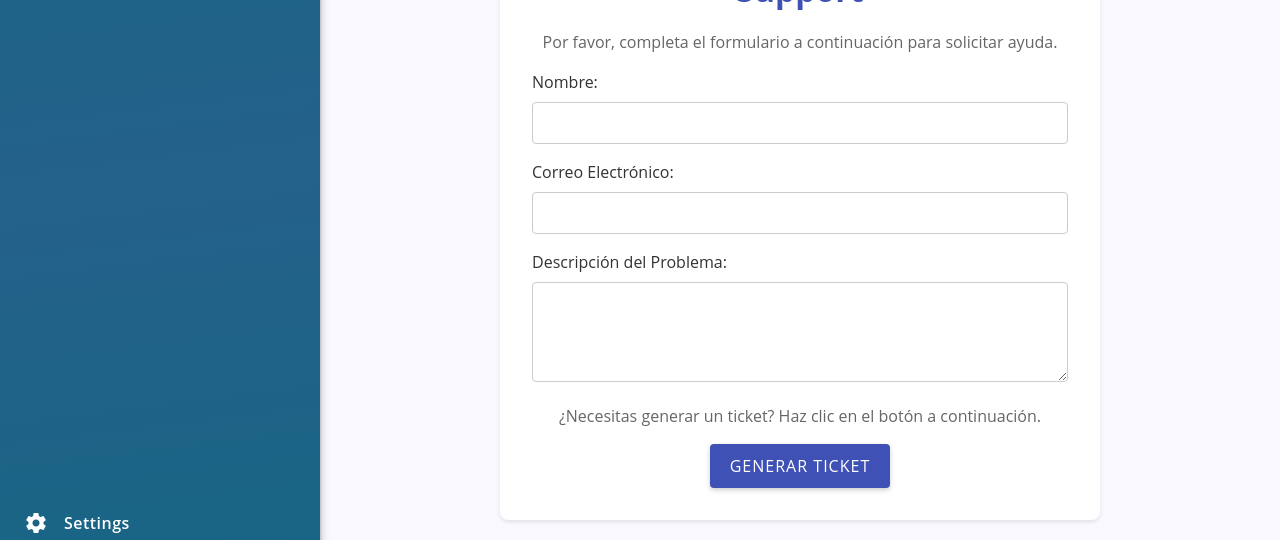
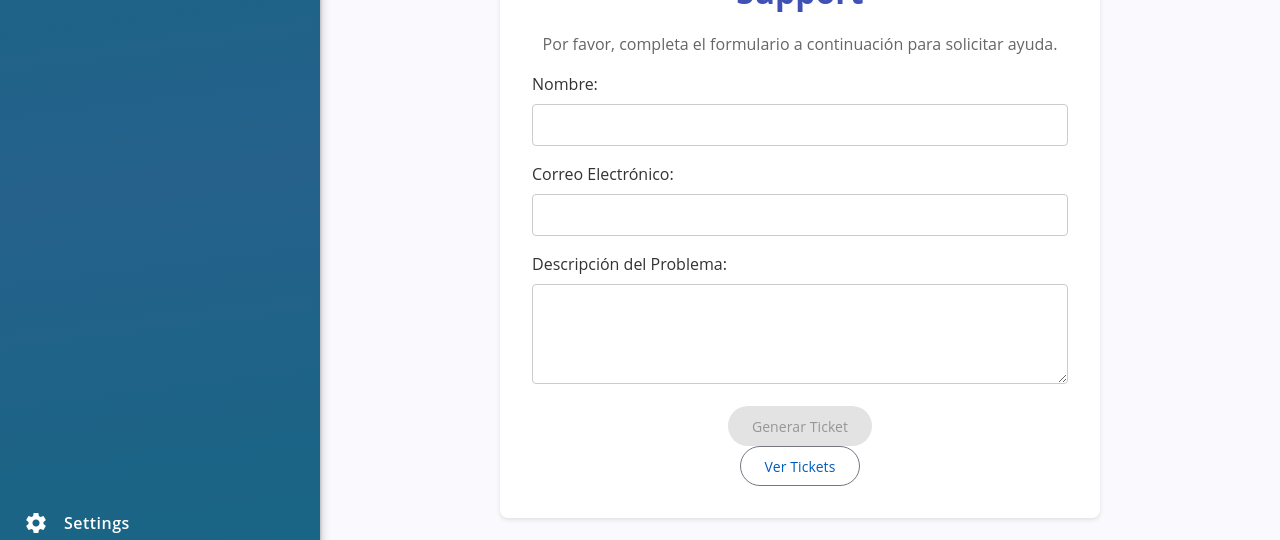
Before and after one commit to SynapSoft-Grupo-3-Fundamentos/Front, an Angular app: page /support in a window 1280 px wide. Shown: the part 197-737 px from the top of the page. Built offline with nearby package versions, Linux system fonts and the light colour scheme.

Commit message:
feat: support request

```diff
--- a/src/app/app.config.ts
+++ b/src/app/app.config.ts
@@ -1,6 +1,6 @@
 import { ApplicationConfig, provideZoneChangeDetection } from '@angular/core';
 import { provideRouter } from '@angular/router';
-import { provideHttpClient } from '@angular/common/http';
+import { provideHttpClient ,  withInterceptorsFromDi} from '@angular/common/http';
 
 import { routes } from './app.routes';
 import { provideAnimationsAsync } from '@angular/platform-browser/animations/async';
@@ -11,5 +11,6 @@ export const appConfig: ApplicationConfig = {
     provideRouter(routes),
     provideAnimationsAsync(),
     provideHttpClient(),
+    provideHttpClient(withInterceptorsFromDi())
   ],
 };
--- a/src/app/support/pages/support-page/support-page.component.html
+++ b/src/app/support/pages/support-page/support-page.component.html
@@ -3,24 +3,46 @@
     <h1>Support</h1>
     <p class="message">Por favor, completa el formulario a continuación para solicitar ayuda.</p>
 
-    <form id="supportForm">
+    <form #supportForm="ngForm" (ngSubmit)="onSubmit()">
       <div class="form-group">
         <label for="name">Nombre:</label>
-        <input type="text" id="name" name="name" required>
+        <input id="name" name="name" required [(ngModel)]="formModel.name" />
       </div>
       <div class="form-group">
         <label for="email">Correo Electrónico:</label>
-        <input type="email" id="email" name="email" required>
+        <input id="email" name="mail" type="email" required [(ngModel)]="formModel.mail" />
       </div>
       <div class="form-group">
         <label for="description">Descripción del Problema:</label>
-        <textarea id="description" name="description" required></textarea>
+        <textarea id="description" name="description" required [(ngModel)]="formModel.description"></textarea>
       </div>
+
+      <button mat-raised-button type="submit" [disabled]="supportForm.invalid || postingTicket">
+        <span *ngIf="!postingTicket">Generar Ticket</span>
+        <mat-progress-spinner *ngIf="postingTicket" mode="indeterminate" diameter="20"></mat-progress-spinner>
+      </button>
     </form>
 
-    <p class="message">¿Necesitas generar un ticket? Haz clic en el botón a continuación.</p>
-    <button class="mat-raised-button" onclick="window.location.href='https://example.com/tickets'">
-      Generar Ticket
-    </button>
+    <div class="actions">
+      <button mat-stroked-button (click)="onLoadTickets()" [disabled]="loadingTickets">
+        <span *ngIf="!loadingTickets">Ver Tickets</span>
+        <mat-progress-spinner *ngIf="loadingTickets" mode="indeterminate" diameter="20"></mat-progress-spinner>
+      </button>
+      <button *ngIf="showTickets" mat-icon-button aria-label="Refrescar tickets" (click)="onLoadTickets()">
+        🔄
+      </button>
+    </div>
+
+    <div *ngIf="showTickets" class="tickets-list">
+      <h2>Tickets Existentes</h2>
+      <div *ngFor="let ticket of tickets" class="ticket-card">
+        <p><strong>ID:</strong> {{ ticket.id }}</p>
+        <p><strong>Nombre:</strong> {{ ticket.name }}</p>
+        <p><strong>Email:</strong> {{ ticket.mail }}</p>
+        <p><strong>Descripción:</strong> {{ ticket.description }}</p>
+        <p><strong>Estado:</strong> {{ ticket.ticketStatus }}</p>
+        <hr />
+      </div>
+    </div>
   </div>
 </div>
--- a/src/app/support/pages/support-page/support-page.component.ts
+++ b/src/app/support/pages/support-page/support-page.component.ts
@@ -1,11 +1,70 @@
 import { Component } from '@angular/core';
+import { CommonModule } from '@angular/common';
+import { FormsModule } from '@angular/forms';
+import { HttpClient } from '@angular/common/http';
+import { provideHttpClient, withInterceptorsFromDi } from '@angular/common/http';
+import { MatButtonModule } from '@angular/material/button';
+import { MatProgressSpinnerModule } from '@angular/material/progress-spinner';
+import { MatSnackBar, MatSnackBarModule } from '@angular/material/snack-bar';
+
+export interface Ticket {
+  id: number;
+  name: string;
+  mail: string;
+  description: string;
+  ticketStatus: 'IN_PROGRESS' | 'RESOLVED' | 'OPEN';
+}
 
 @Component({
-    selector: 'app-support-page',
-    imports: [],
-    templateUrl: './support-page.component.html',
-    styleUrl: './support-page.component.css'
+  selector: 'app-support-page',
+  standalone: true,
+  imports: [CommonModule, FormsModule, MatButtonModule, MatProgressSpinnerModule, MatSnackBarModule],
+  templateUrl: './support-page.component.html',
+  styleUrls: ['./support-page.component.css']
 })
 export class SupportPageComponent {
+  tickets: Ticket[] = [];
+  formModel = { name: '', mail: '', description: '' };
+  loadingTickets = false;
+  postingTicket = false;
+  showTickets = false;
 
+  private readonly API_BASE = 'https://supportmicro-h8ekbwcfh6h0ftbn.canadacentral-01.azurewebsites.net/api/v1';
+
+  constructor(private http: HttpClient, private snackBar: MatSnackBar) {}
+
+  onLoadTickets(): void {
+    this.showTickets = false;
+    this.loadingTickets = true;
+    this.http.get<Ticket[]>(`${this.API_BASE}/tickets`).subscribe({
+      next: data => {
+        this.tickets = data;
+        this.showTickets = true;
+        this.loadingTickets = false;
+      },
+      error: err => {
+        console.error('Error cargando tickets', err);
+        this.loadingTickets = false;
+      }
+    });
+  }
+
+  onSubmit(): void {
+    this.postingTicket = true;
+    const payload = { ...this.formModel };
+    this.http.post<Ticket>(`${this.API_BASE}/tickets`, payload).subscribe({
+      next: () => {
+        this.postingTicket = false;
+        this.snackBar.open('Ticket enviado con éxito', 'Cerrar', { duration: 3000 });
+        this.formModel = { name: '', mail: '', description: '' };
+        if (this.showTickets) {
+          this.onLoadTickets();
+        }
+      },
+      error: err => {
+        console.error('Error creando ticket', err);
+        this.postingTicket = false;
+      }
+    });
+  }
 }
```
